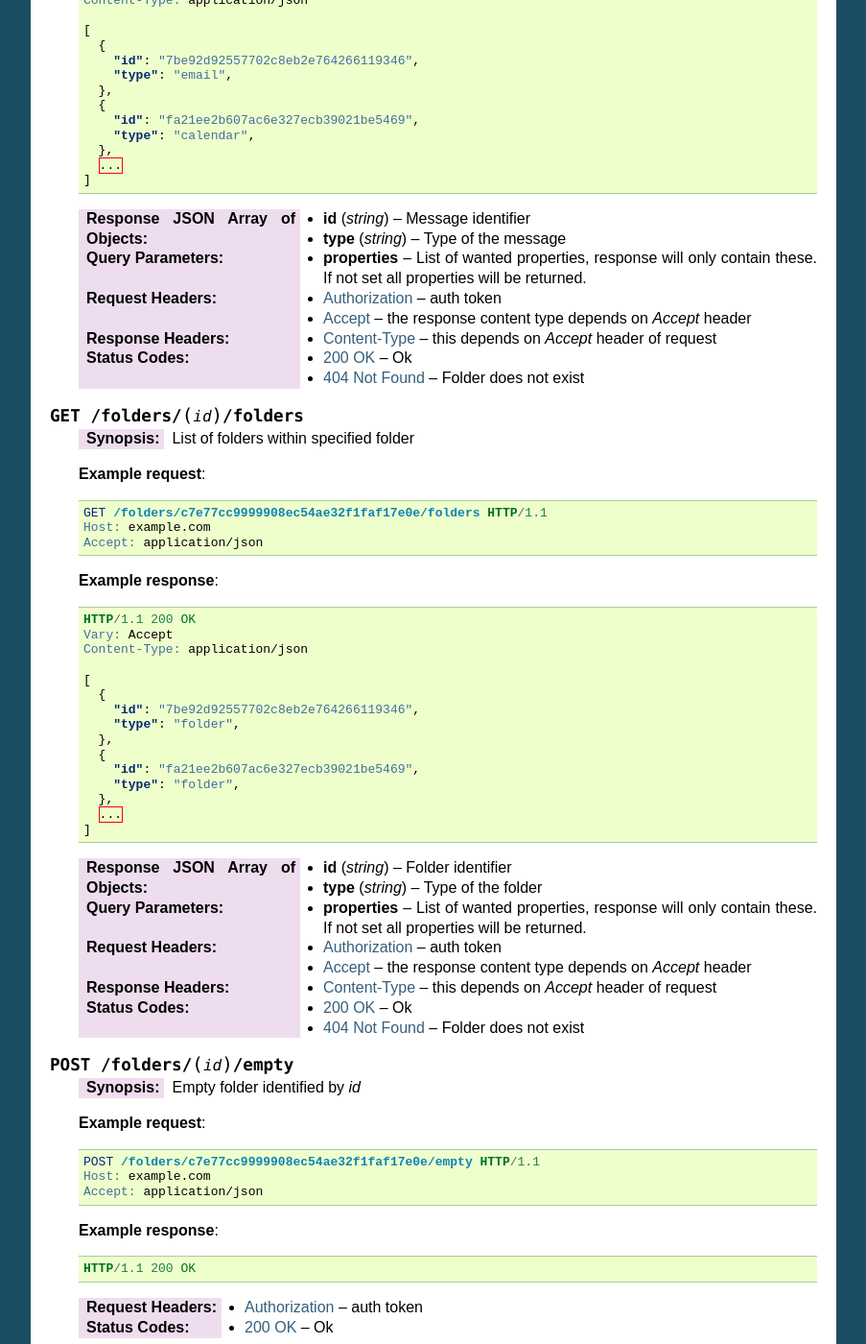
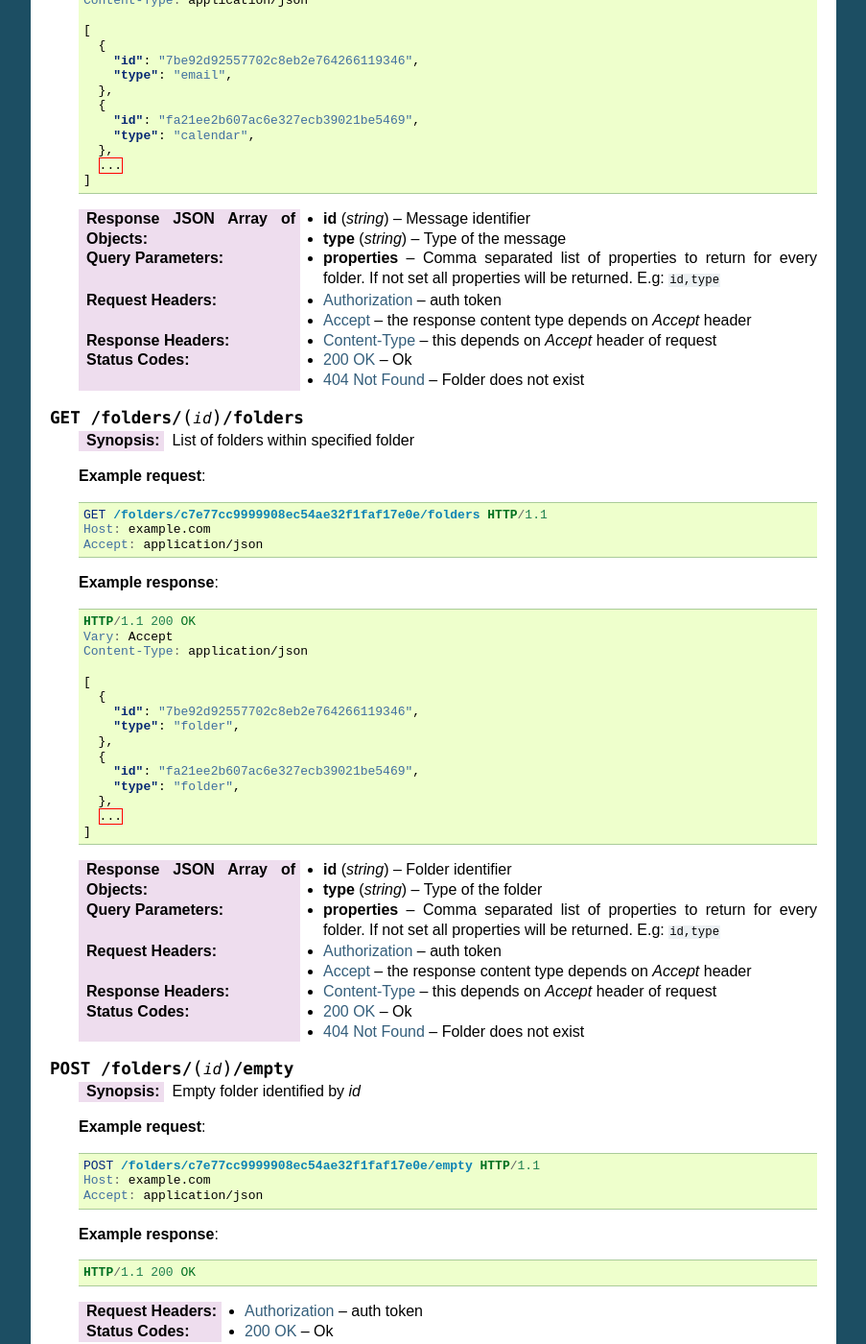
Before and after one commit to openchange/website, a Sphinx documentation site: the page built from api/mapistore_http/source/index.rst, in a window 1280 px wide and 1400 px high, scrolled down 3974 px. Shown: the whole window at 96% size, without its empty margins (198-1101 px from the left). Built offline with Sphinx 7.4.7, drawn with Linux system fonts in a browser that asks for light colours.

Commit message:
rest/api: Clarify 'properties' parameter is a 'comma separated list'

```diff
--- a/api/mapistore_http/source/index.rst
+++ b/api/mapistore_http/source/index.rst
@@ -285,9 +285,9 @@ Folders
    :>jsonarr string id: Message identifier
    :>jsonarr string type: Type of the message
 
-   :query properties: List of wanted properties, response will only
-                      contain these. If not set all properties will
-                      be returned.
+   :query properties: Comma separated list of properties to return
+                      for every folder. If not set all properties will
+                      be returned. E.g: ``id,type``
    :reqheader Authorization: auth token
    :reqheader Accept: the response content type depends on
                       :mailheader:`Accept` header
@@ -332,9 +332,9 @@ Folders
    :>jsonarr string id: Folder identifier
    :>jsonarr string type: Type of the folder
 
-   :query properties: List of wanted properties, response will only
-                      contain these. If not set all properties will
-                      be returned.
+   :query properties: Comma separated list of properties to return
+                      for every folder. If not set all properties will
+                      be returned. E.g: ``id,type``
    :reqheader Authorization: auth token
    :reqheader Accept: the response content type depends on
                       :mailheader:`Accept` header
```
